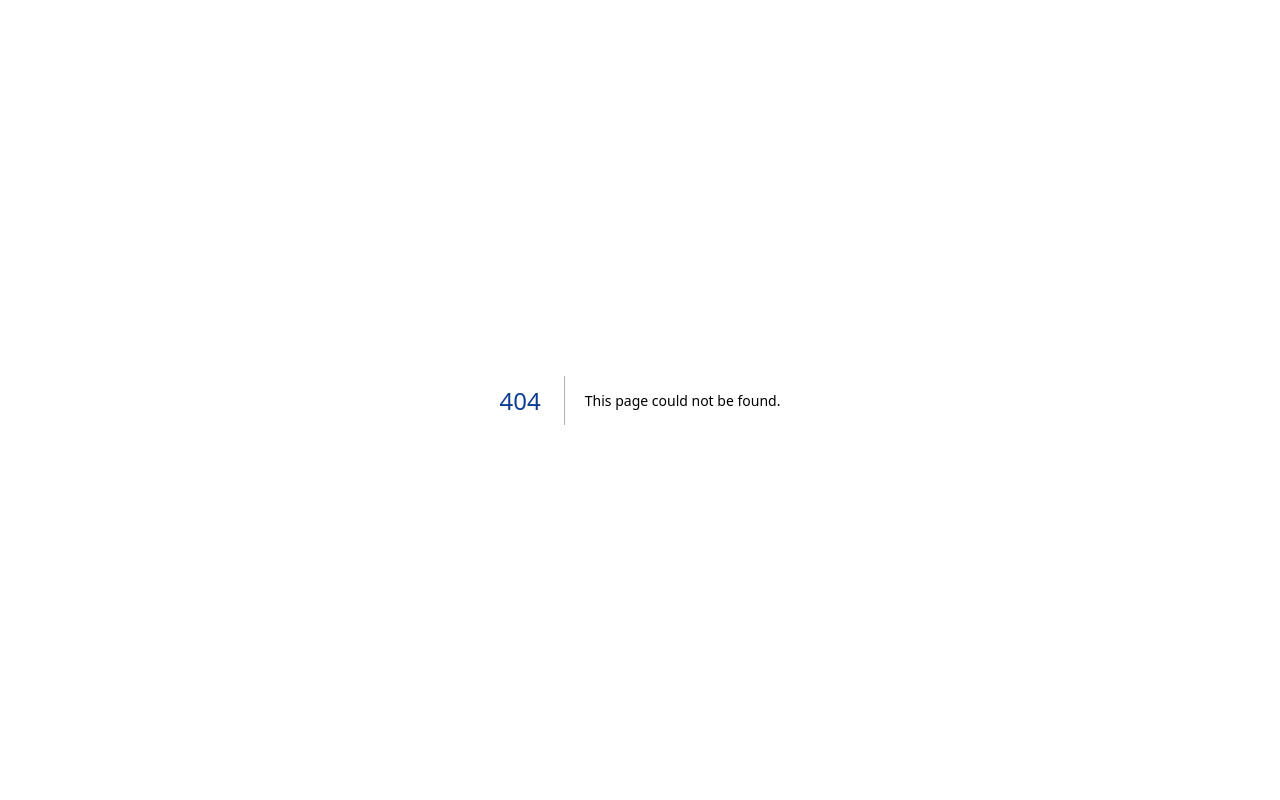
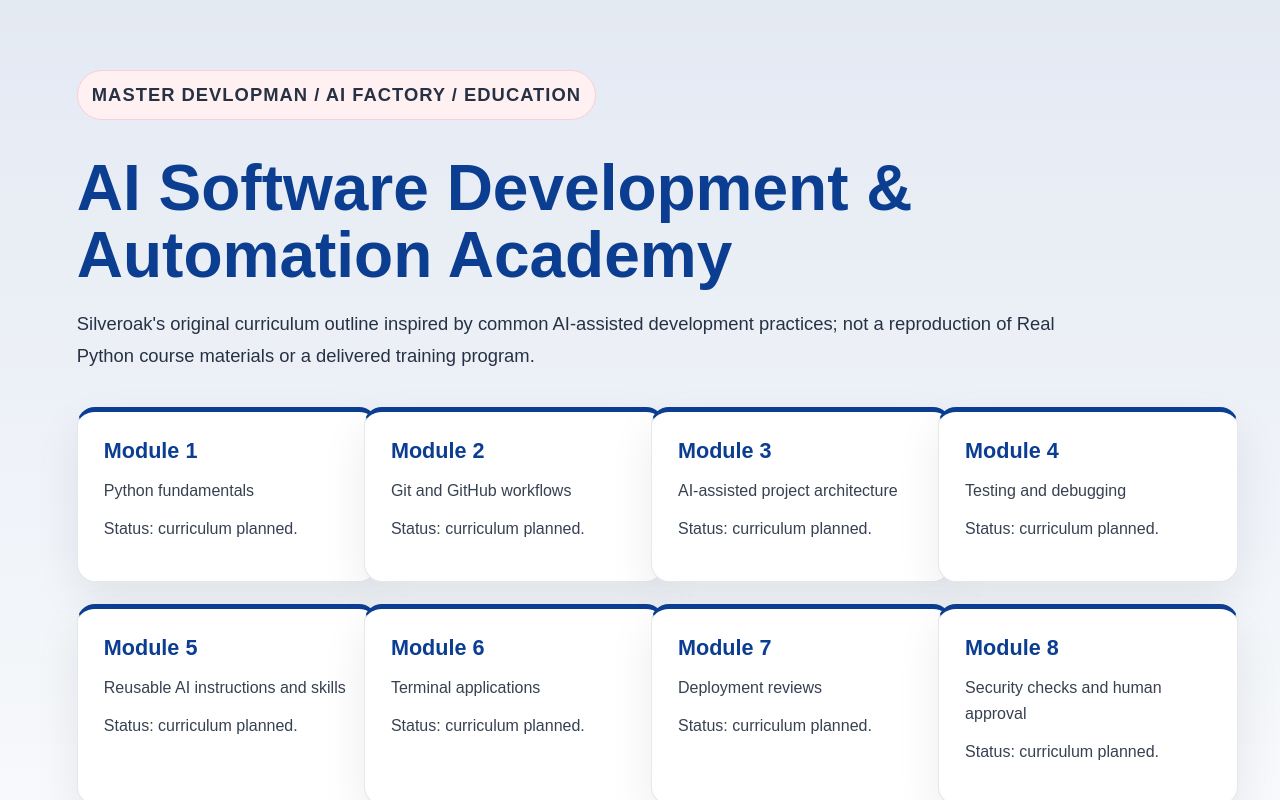
Before and after one commit to patrickprincivil/alliance_nasyonal_devlopman, a Next.js app: page /ai-software-academy in a window 1280 px wide. Before the commit this address had no page. Built offline with nearby package versions, Linux system fonts and the light colour scheme.

Commit message:
feat: integrate Silveroak unified Global and AI academies

```diff
--- /dev/null
+++ b/app/ai-software-academy/page.tsx
@@ -0,0 +1,12 @@
+import Link from "next/link";
+import { SOFTWARE_ACADEMY_TOPICS } from "@/lib/silveroak/academy";
+export default function AiSoftwareAcademy() {
+return <main className="page"><p className="eyebrow">MASTER DEVLOPMAN / AI Factory / Education</p>
+<h1>AI Software Development & Automation Academy</h1>
+<p>Silveroak's original curriculum outline inspired by common AI-assisted development practices; not a reproduction of Real Python course materials or a delivered training program.</p>
+<section className="gridSection">{SOFTWARE_ACADEMY_TOPICS.map((topic,i)=>
+<article className="card" key={topic}><h2>Module {i+1}</h2><p>{topic}</p><p>Status: curriculum planned.</p></article>)}</section>
+<p>Build projects on a feature branch, run tests and security review, and require human sign-off before production deployment.</p>
+<p><Link href="/global-academy">Back to Global Academy</Link></p>
+</main>;
+}
```
